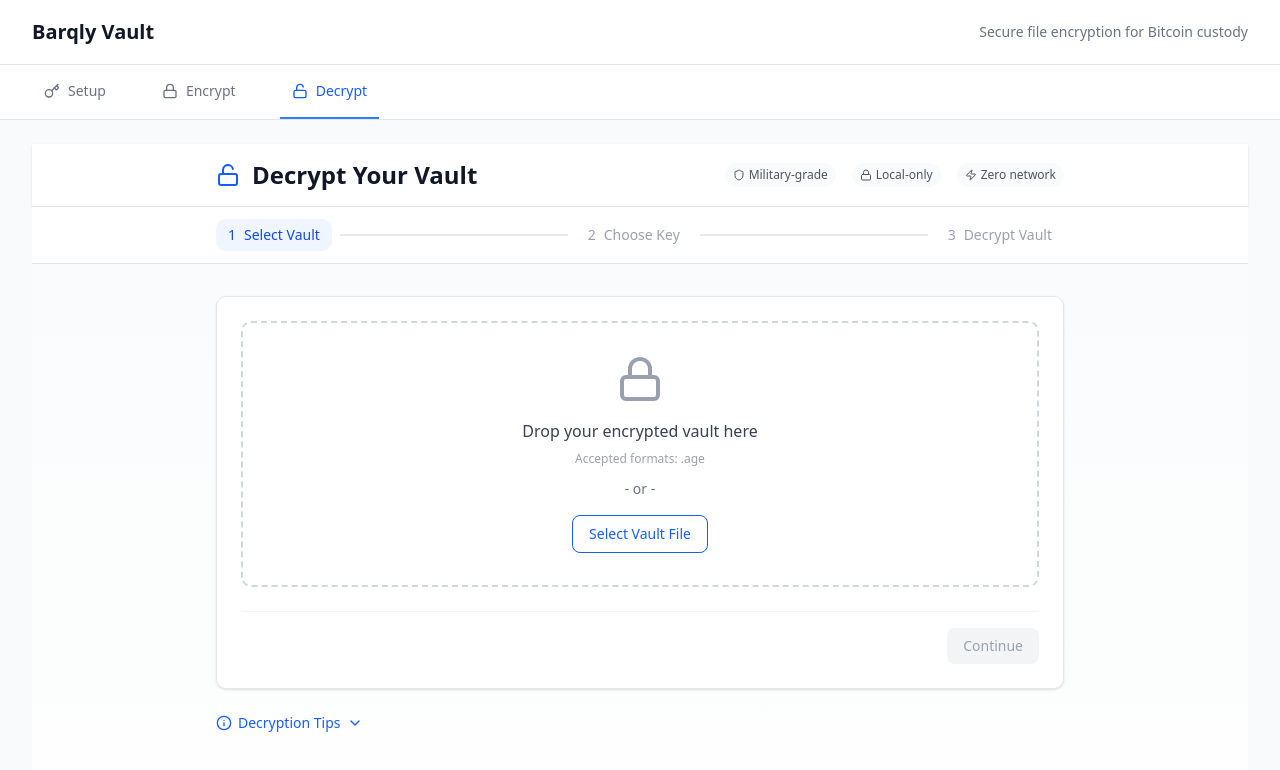
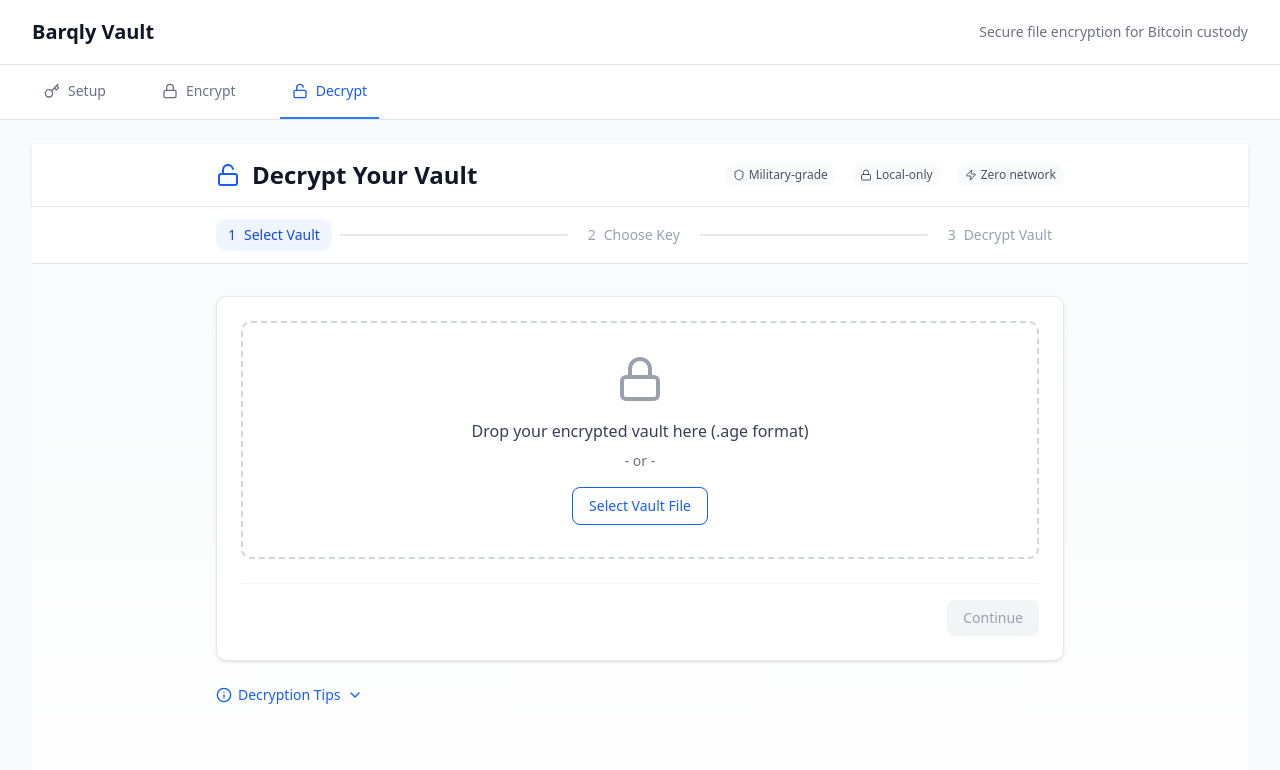
Before and after one commit to Barqly/barqly-vault, a React (Vite) app in the folder src-ui/: page /decrypt in a window 1280 px wide. Shown: the top 770 px of the page. Built offline with nearby package versions, Linux system fonts and the light colour scheme.

Commit message:
refactor(ui): make default card message more compact

```diff
--- a/src-ui/src/components/decrypt/DecryptionForm.tsx
+++ b/src-ui/src/components/decrypt/DecryptionForm.tsx
@@ -63,8 +63,8 @@ const DecryptionForm: React.FC<DecryptionFormProps> = ({
           onError={onFileError}
           disabled={isLoading}
           mode="single"
-          acceptedFormats={['.age']}
-          dropText="Drop your encrypted vault here"
+          acceptedFormats={[]}
+          dropText="Drop your encrypted vault here (.age format)"
           browseButtonText="Select Vault File"
           icon="decrypt"
         />
--- a/src-ui/src/components/decrypt/ProgressiveDecryptionCards.tsx
+++ b/src-ui/src/components/decrypt/ProgressiveDecryptionCards.tsx
@@ -91,8 +91,8 @@ const ProgressiveDecryptionCards: React.FC<ProgressiveDecryptionCardsProps> = ({
               onError={onFileError}
               disabled={isLoading}
               mode="single"
-              acceptedFormats={['.age']}
-              dropText="Drop your encrypted vault here"
+              acceptedFormats={[]}
+              dropText="Drop your encrypted vault here (.age format)"
               browseButtonText="Select Vault File"
               icon="decrypt"
             />
```
Also changed, not shown: 1 other file (tests, documents, lock files or other folders).
